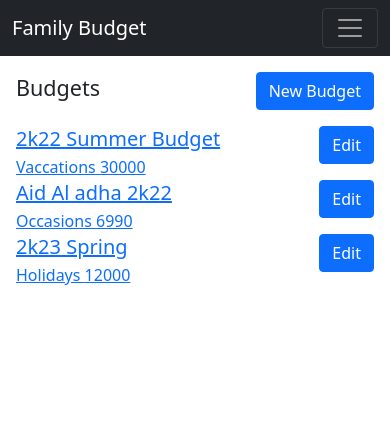
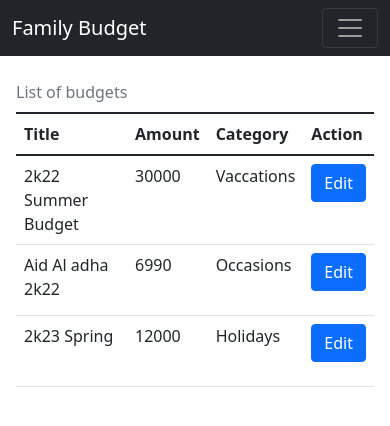
Before and after one commit to AymanMak1/Family-Budget-Client, an Angular app: page /budgets in a window 390 px wide. Shown: the top 426 px of the page. Built offline with nearby package versions, Linux system fonts and the light colour scheme.

Commit message:
Changing the layout of the budgets list to a responsive table

```diff
--- a/src/app/components/budget/list-budgets/list-budgets.component.html
+++ b/src/app/components/budget/list-budgets/list-budgets.component.html
@@ -1,26 +1,26 @@
+
 <div class="col-lg-8 mx-auto p-3 py-md-5">
-  <div class="d-flex w-100 justify-content-between">
-    <span class="fs-4">Budgets</span>
-    <p><a class="btn btn-primary" href="#" role="button" routerLink="/budgets/new">New Budget</a></p>
+
+  <div class="table-responsive">
+    <table class="table caption-top">
+      <caption>List of budgets</caption>
+    <thead>
+      <tr>
+        <th scope="col">Title</th>
+        <th scope="col">Amount</th>
+        <th scope="col">Category</th>
+        <th scope="col">Action</th>
+      </tr>
+    </thead>
+    <tbody>
+      <tr *ngFor="let budget of budgets">
+        <td>{{ budget.title }}</td>
+        <td>{{ budget.amount }}</td>
+        <td>{{ budget.category }}</td>
+        <td> <p><a class="btn btn-primary" href="#" role="button" [routerLink]="['/budgets', budget.id]">Edit</a></p></td>
+      </tr>
+    </tbody>
+    </table>
   </div>
-  <div class="list-group">
-    <a *ngFor="let budget of budgets"
-      [routerLink]="['/budgets', budget.id ]"
-    >
-      <div class="d-flex w-100 justify-content-between align-items-center">
-        <div>
-            <h5 class="mb-1">{{ budget.title }}</h5>
-            <span class="">
-              {{ budget.category }}
-            </span>
 
-            <span class="">
-              {{ budget.amount }}
-            </span>
-        </div>
-        <p><a class="btn btn-primary" href="#" role="button" [routerLink]="['/budgets', budget.id]">Edit</a></p>
-
-      </div>
-    </a>
-  </div>
 </div>
```
